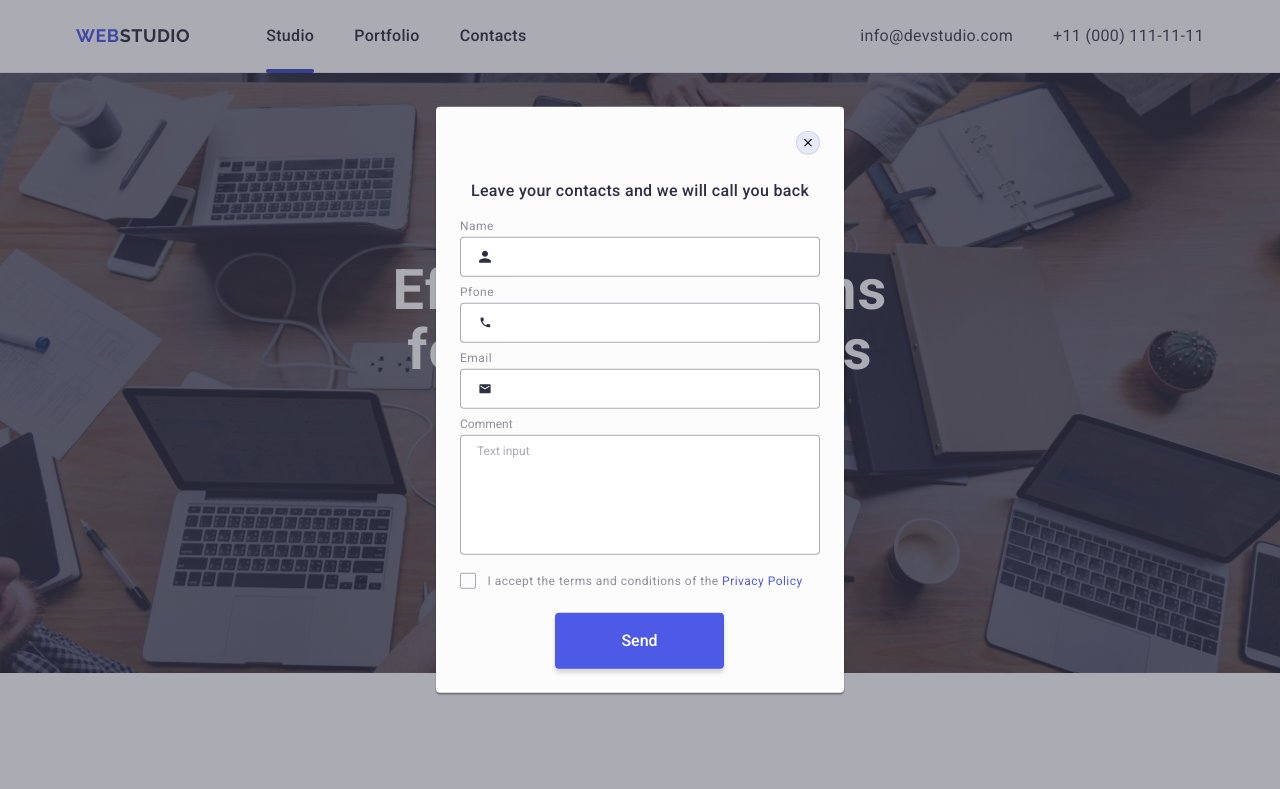
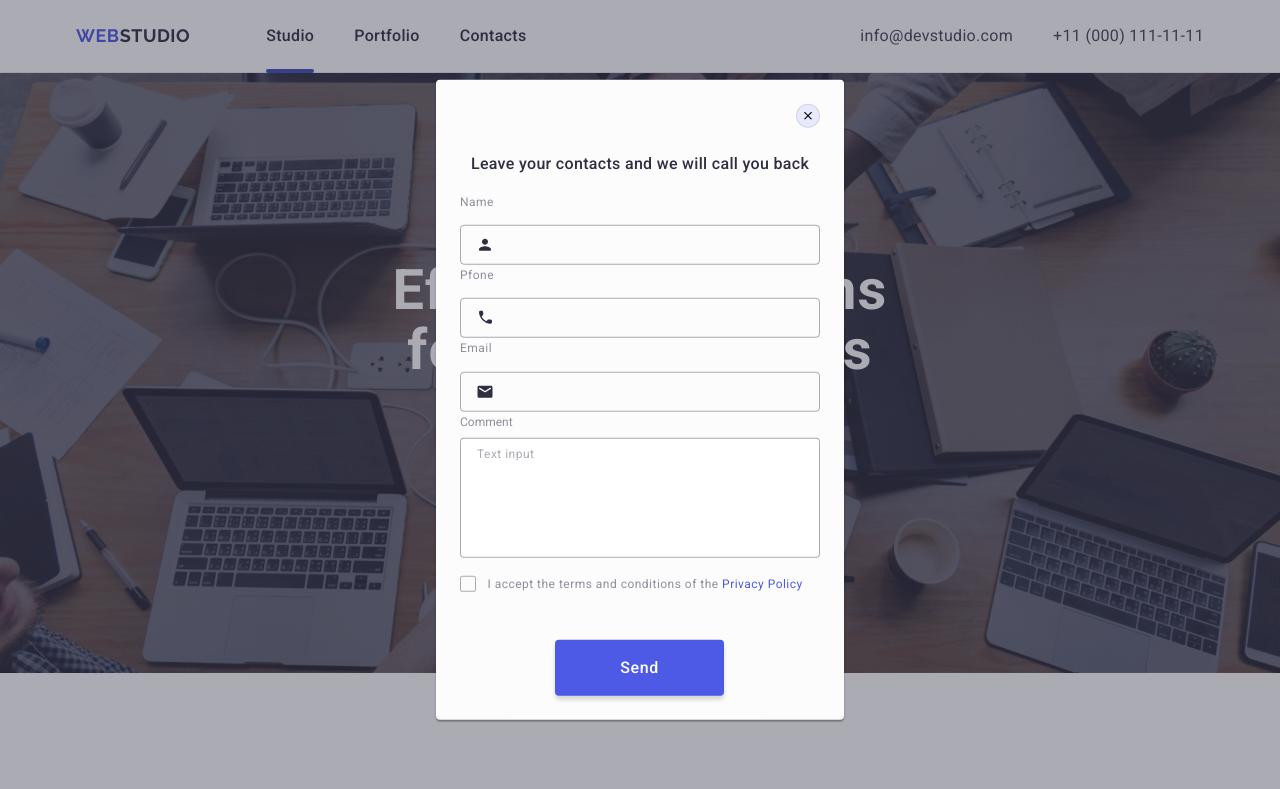
Before and after one commit to Vitalii-Lukianchuk/goit-markup-hw-05, a plain HTML site: page index.html in a window 1280 px wide. Both pictures are taken after a click on the button "Order Service". Shown: the top 789 px of the page. Drawn offline with nearby package versions, Linux system fonts and the light colour scheme.

Commit message:
corecturn model

```diff
--- a/css/styles.css
+++ b/css/styles.css
@@ -103,11 +103,13 @@ img {
     transition: color 250ms cubic-bezier(0.4, 0, 0.2, 1);
 }
 
-.current {
-    position: relative;
+.nav-menu-link:hover,
+.nav-menu-link:focus {
+    color: #404BBF;
+    opacity: 1;
 }
 
-.nav-menu-link::after {
+.current::after {
     content: "";
     width: 100%;
     position: absolute;
@@ -116,16 +118,15 @@ img {
     height: 4px;
     background-color: #404BBF;
     border-radius: 2px;
-
 }
 
-.nav-menu-link:hover,
-.nav-menu-link:focus,
-.nav-menu-link .current {
-    opacity: 1;
-    color: #404BBF;
+.current {
+    position: relative;
 }
 
+.current:focus {
+    color: #404bbf;
+}
 
 .contacts {
     margin-left: auto;
@@ -629,9 +630,11 @@ img {
     left: 50%;
     transform: translate(-50%, -50%);
     padding: 72px 24px 24px 24px;
+    transition: transform 250ms cubic-bezier(0.4, 0, 0.2, 1);
 }
 
 .modal-close {
+    padding: 0;
     position: absolute;
     width: 24px;
     height: 24px;
@@ -644,6 +647,7 @@ img {
     justify-content: center;
     align-items: center;
     cursor: pointer;
+    transition: background-color 250ms cubic-bezier(0.4, 0, 0.2, 1), border 250ms cubic-bezier(0.4, 0, 0.2, 1);
 }
 
 
@@ -651,6 +655,11 @@ img {
 .modal-close:focus {
     background-color: #404BBF;
     fill: #FFFFFF;
+    border: none;
+}
+
+.close-iccon {
+    transition: fill 250ms cubic-bezier(0.4, 0, 0.2, 1);
 }
 
 .modal-text-contacts {
@@ -662,34 +671,43 @@ img {
     text-align: center;
     color: #2e2f42;
     text-align: center;
+    margin-bottom: 16px;
 }
 
 .modal-form {
     display: flex;
     flex-direction: column;
-    margin-top: 16px;
 }
 
+/*------------------FORM--------------*/
+
+
 .lablle {
+    display: block;
     font-family: "Roboto", sans-serif;
     font-weight: 400;
     font-size: 12px;
-    line-height: 1.16667;
+    line-height: 1.77;
     letter-spacing: 0.04em;
     color: #8e8f99;
     margin-bottom: 4px;
+    color: #8e8f99;
+}
+
+
+.input-wraper-icon {
+    position: relative;
 }
 
 .stroce {
-    box-sizing: border-box;
+    width: 100%;
+    height: 40px;
     border: 1px solid rgba(46, 47, 66, 0.4);
     border-radius: 4px;
-    width: 100%;
-    height: 40px;
-    left: 0;
-    top: 18px;
-    padding: 0px 20px 0px 35px;
+    background-color: transparent;
+    padding-left: 38px;
     outline: transparent;
+    transition: border-color 250ms cubic-bezier(0.4, 0, 0.2, 1);
 }
 
 .stroce:focus {
@@ -702,8 +720,8 @@ img {
 }
 
 .icon-wraper {
+    position: absolute;
     fill: #2E2F42;
-    position: absolute;
     left: 16px;
     top: 50%;
     transform: translateY(-50%);
@@ -729,15 +747,23 @@ img {
 }
 
 .t-comment {
-    box-sizing: border-box;
-    border: 1px solid rgba(46, 47, 66, 0.4);
-    border-radius: 4px;
     width: 100%;
     height: 120px;
+    font-size: 12px;
+    line-height: 1.17;
+    letter-spacing: 0.04em;
+    border-radius: 4px;
     padding: 8px 16px;
     margin-bottom: 16px;
     outline: transparent;
     resize: none;
+    color: rgba(46, 47, 66, 0.4);
+    border: 1px solid rgba(46, 47, 66, 0.4);
+    transition: border-color 250ms cubic-bezier(0.4, 0, 0.2, 1);
+}
+
+.comment+.t-comment:focus {
+    border-color: #4D5AE5;
 }
 
 .t-comment::placeholder {
@@ -750,11 +776,12 @@ img {
     text-align: left;
 }
 
-.comment+.t-comment:focus {
-    border-color: #4D5AE5;
-}
 
 /*-------------------CHEC----------------*/
+
+.modal-checkbox {
+    margin-bottom: 24px;
+}
 
 .input-checkbox:checked+label>span {
     background-color: #404bbf;
@@ -770,11 +797,11 @@ img {
 }
 
 .privacy-text-checkbox {
-    margin-right: 8px;
+    width: 16px;
+    height: 16px;
     border: 1px solid rgba(46, 47, 66, 0.4);
     border-radius: 2px;
-    width: 16px;
-    height: 16px;
+    margin-right: 8px;
     display: inline-flex;
     align-items: center;
     justify-content: center;
@@ -790,21 +817,22 @@ img {
 }
 
 .button-submit {
-    width: 169px;
+    display: block;
+    min-width: 169px;
     height: 56px;
     border-radius: 4px;
-    box-shadow: 0px 4px 4px 0px rgba(0, 0, 0, 0.15);
-    background: rgb(77, 90, 229);
-    color: rgb(255, 255, 255);
+    color: #ffffff;
     font-family: Roboto;
     font-size: 16px;
     font-weight: 500;
-    line-height: 24px;
-    letter-spacing: 4%;
-    text-align: center;
+    line-height: 1.5;
+    letter-spacing: 0.04em;
     margin: 24px 98px 0 95px;
     border: none;
     cursor: pointer;
+    box-shadow: 0px 4px 4px 0px rgba(0, 0, 0, 0.15);
+    background: rgb(77, 90, 229);
+    transition: background-color 250ms cubic-bezier(0.4, 0, 0.2, 1);
 }
 
 .button-submit:hover,
--- a/index.html
+++ b/index.html
@@ -435,32 +435,45 @@
             </button>
             <p class="modal-text-contacts">Leave your contacts and we will call you back</p>
             <form class="modal-form">
-                <label class="lablle" for="name-for"> Name</label>
                 <div class="input-wraper">
-                    <input class="stroce" id="name-for" type="text" />
-                    <svg class="icon-wraper" width="18" height="18">
+                    <label class="lablle" for="user-name"> Name</label>
+                </div>
+                <div class="input-wraper-icon">
+                    <input class="stroce" id="user-name" type="text" name="user-name" />
+                    <svg class="icon-wraper" width="18" height="24">
                         <use href="./images/icons.svg#icon-person"></use>
                     </svg>
                 </div>
-                <label class="lablle" for="tel-for">Pfone</label>
+
                 <div class="input-wraper">
-                    <input class="stroce" id="tel-for" type="tel" />
-                    <svg class="icon-wraper" width="18" height="18">
+                    <label class="lablle" for="user-tel">Pfone</label>
+                </div>
+                <div class="input-wraper-icon">
+                    <input class="stroce" id="user-tel" type="tel" name="use-tel" />
+                    <svg class="icon-wraper" width="18" height="24">
                         <use href="./images/icons.svg#icon-phone"></use>
                     </svg>
                 </div>
-                <label class="lablle" for="email-for">Email</label>
+
                 <div class="input-wraper">
-                    <input class="stroce" id="email-for" type="email" />
-                    <svg class="icon-wraper" width="18" height="18">
+                    <label class="lablle" for="user-email">Email</label>
+                </div>
+                <div class="input-wraper-icon">
+                    <input class="stroce" id="user-email" type="email" name="user-email" />
+                    <svg class="icon-wraper" width="18" height="24">
                         <use href="./images/icons.svg#icon-email"></use>
                     </svg>
                 </div>
-                <label for="comment-for" class="comment">Comment</label>
-                <textarea class="t-comment" name="comment" id="comment-for" rows="5"
+
+                <div class="input-wraper">
+                    <label for="user-commen" class="comment">Comment</label>
+                </div>
+
+                <textarea class="t-comment" name="comment" id="user-commen" rows="5"
                     placeholder="Text input"></textarea>
+
                 <div class="modal-checkbox">
-                    <input type="checkbox" value="true" name="user-privacy" class="input-checkbox visually-hidden"
+                    <input type="checkbox" name="user-privacy" value="true" class="input-checkbox visually-hidden"
                         id="user-privacy" />
                     <label for="user-privacy" class="modal-label">
                         <span class="privacy-text-checkbox">
```
